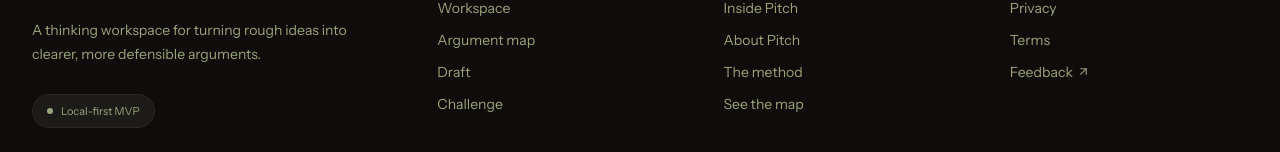
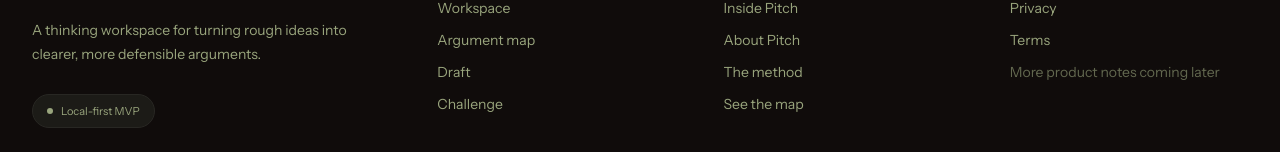
Before and after one commit to Wuraola-Adebisi/Pitch, a React (Vite) app: page / in a window 1280 px wide. Shown: the part 5038-5190 px from the top of the page. Built offline with nearby package versions, Linux system fonts and the light colour scheme.

Commit message:
Remove placeholder feedback destination

```diff
--- a/src/components/Footer.tsx
+++ b/src/components/Footer.tsx
@@ -43,7 +43,7 @@ export default function Footer() {
             <ul className="mt-5 space-y-3 text-sm text-[#99a57d]">
               <li><Link to="/privacy" className="hover:text-[#f5f3ee]">Privacy</Link></li>
               <li><Link to="/terms" className="hover:text-[#f5f3ee]">Terms</Link></li>
-              <li><a href="mailto:hello@pitch.local" className="inline-flex items-center gap-1 hover:text-[#f5f3ee]">Feedback <ArrowUpRight size={13} /></a></li>
+              <li><span className="text-[#99a57d]/60">More product notes coming later</span></li>
             </ul>
           </div>
         </div>
```
